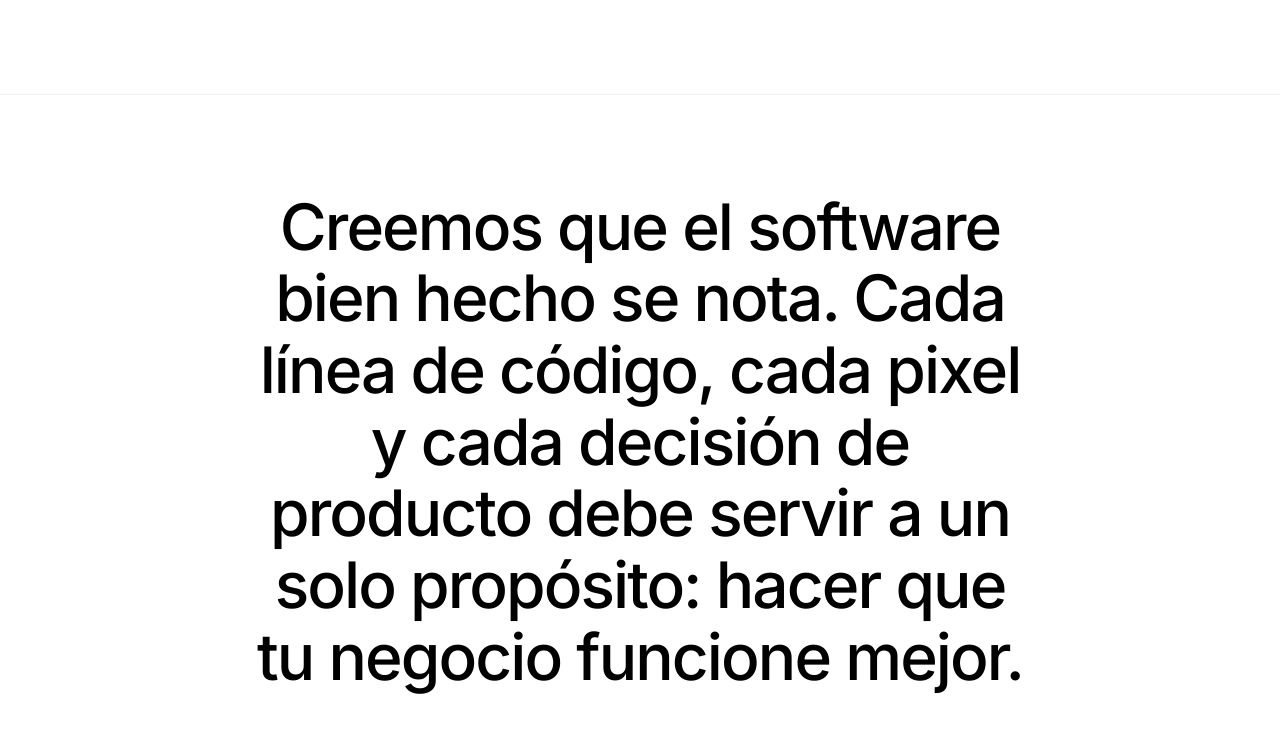
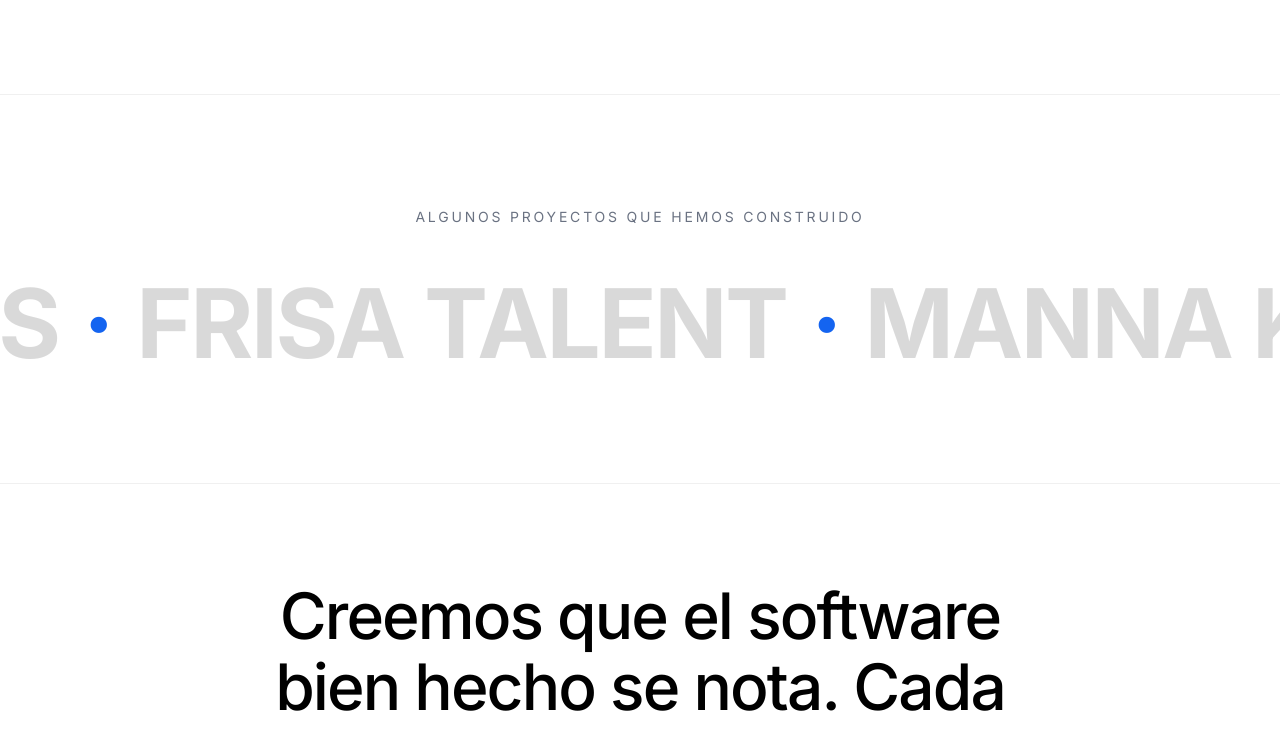
Before and after one commit to Osvaldmtz/nyvox, a Next.js app: page / in a window 1280 px wide. Shown: the part 797-1528 px from the top of the page. Built offline with nearby package versions, Linux system fonts and the light colour scheme.

Commit message:
feat: marquee, testimonios y cursor personalizado

```diff
--- a/app/globals.css
+++ b/app/globals.css
@@ -33,3 +33,36 @@
   line-height: 1.6;
   -webkit-font-smoothing: antialiased;
 }
+
+@keyframes nyvox-marquee {
+  from {
+    transform: translateX(0);
+  }
+  to {
+    transform: translateX(-50%);
+  }
+}
+
+.nyvox-marquee-track {
+  animation: nyvox-marquee 40s linear infinite;
+}
+
+.group:hover .nyvox-marquee-track {
+  animation-play-state: paused;
+}
+
+@media (min-width: 768px) {
+  body {
+    cursor: none;
+  }
+
+  body a,
+  body button,
+  body input,
+  body textarea,
+  body select,
+  body [role="button"],
+  body .cursor-pointer {
+    cursor: none;
+  }
+}
--- a/app/layout.tsx
+++ b/app/layout.tsx
@@ -1,3 +1,4 @@
+import { CustomCursor } from "@/components/ui/CustomCursor";
 import { SmoothScroll } from "@/components/ui/SmoothScroll";
 import { WhatsAppButton } from "@/components/ui/WhatsAppButton";
 import { Analytics } from "@vercel/analytics/next";
@@ -83,6 +84,7 @@
   return (
     <html lang="es" className={`${inter.variable} h-full antialiased`}>
       <body className="min-h-full bg-white text-nyvox-black">
+        <CustomCursor />
         <SmoothScroll>{children}</SmoothScroll>
         <WhatsAppButton />
         <Analytics />
--- a/app/page.tsx
+++ b/app/page.tsx
@@ -4,8 +4,10 @@
 import { Header } from "@/components/Header";
 import { Hero } from "@/components/Hero";
 import { Manifesto } from "@/components/Manifesto";
+import { Marquee } from "@/components/Marquee";
 import { Process } from "@/components/Process";
 import { Services } from "@/components/Services";
+import { Testimonials } from "@/components/Testimonials";
 import { Work } from "@/components/Work";
 
 export default function Home() {
@@ -14,9 +16,11 @@
       <Header />
       <main className="bg-white">
         <Hero />
+        <Marquee />
         <Manifesto />
         <Services />
         <Work />
+        <Testimonials />
         <Process />
         <About />
         <Contact />
--- /dev/null
+++ b/components/Marquee.tsx
@@ -0,0 +1,57 @@
+"use client";
+
+const NAMES = [
+  "KALYO",
+  "COLORIS",
+  "FRISA TALENT",
+  "MANNA KID",
+  "VÉRTICE BUILD",
+  "NUVO PAY",
+  "MESA QUINCE",
+] as const;
+
+function MarqueeRow({ suffix }: { suffix: string }) {
+  return (
+    <>
+      {NAMES.map((name) => (
+        <span
+          key={`${suffix}-${name}`}
+          className="inline-flex shrink-0 items-center whitespace-nowrap"
+        >
+          <span className="text-5xl font-bold tracking-tight text-black/15 md:text-7xl lg:text-8xl">
+            {name}
+          </span>
+          <span
+            className="mx-4 text-5xl font-bold tracking-tight text-[#1464F0] md:mx-5 md:text-7xl lg:mx-6 lg:text-8xl"
+            aria-hidden
+          >
+            ·
+          </span>
+        </span>
+      ))}
+    </>
+  );
+}
+
+export function Marquee() {
+  return (
+    <section
+      className="group border-b border-black/[0.06] bg-white py-20 md:py-28"
+      aria-label="Proyectos destacados"
+    >
+      <p className="px-6 text-center text-xs uppercase tracking-[0.2em] text-gray-500 md:text-sm">
+        Algunos proyectos que hemos construido
+      </p>
+      <div className="relative mt-10 overflow-hidden md:mt-12">
+        <div className="nyvox-marquee-track flex w-max whitespace-nowrap">
+          <div className="flex shrink-0 items-center">
+            <MarqueeRow suffix="a" />
+          </div>
+          <div className="flex shrink-0 items-center" aria-hidden>
+            <MarqueeRow suffix="b" />
+          </div>
+        </div>
+      </div>
+    </section>
+  );
+}
--- /dev/null
+++ b/components/Testimonials.tsx
@@ -0,0 +1,65 @@
+"use client";
+
+import { motion } from "framer-motion";
+
+const ease = [0.22, 1, 0.36, 1] as const;
+
+const testimonials = [
+  {
+    quote:
+      "Nyvox entendió nuestro problema en una sola llamada. En tres meses tuvimos algo mejor de lo que habíamos imaginado.",
+    author: "Samuel Chin",
+    role: "Director, Coloris México",
+  },
+  {
+    quote:
+      "Como psicóloga, valoro que el equipo de Nyvox haya estudiado mi trabajo antes de proponer soluciones. Es raro encontrar eso.",
+    author: "Regina M.",
+    role: "Psicóloga clínica, beta Kalyo",
+  },
+  {
+    quote:
+      "Su proceso es claro y sin sorpresas. Saben lo que hacen y lo demuestran iteración tras iteración.",
+    author: "Ilse Vieyra",
+    role: "Frisa Consultoría",
+  },
+] as const;
+
+export function Testimonials() {
+  return (
+    <section
+      id="testimonios"
+      className="border-b border-black/[0.06] bg-white px-8 py-32 md:px-16"
+    >
+      <div className="mx-auto max-w-7xl">
+        <header className="mb-20 text-center">
+          <p className="text-sm uppercase tracking-[0.2em] text-gray-500">
+            Testimonios
+          </p>
+          <h2 className="mx-auto mt-6 max-w-3xl text-4xl font-bold tracking-tight text-nyvox-black md:text-6xl">
+            Lo que dicen quienes ya trabajaron con nosotros.
+          </h2>
+        </header>
+
+        <div className="grid grid-cols-1 gap-16 md:grid-cols-3 md:gap-12 lg:gap-16">
+          {testimonials.map((item, index) => (
+            <motion.article
+              key={item.author}
+              initial={{ opacity: 0, y: 30 }}
+              whileInView={{ opacity: 1, y: 0 }}
+              viewport={{ once: true }}
+              transition={{ duration: 0.55, delay: index * 0.15, ease }}
+            >
+              <p className="text-xl font-medium leading-relaxed tracking-tight text-black md:text-2xl">
+                {item.quote}
+              </p>
+              <div className="my-8 h-px w-12 bg-gray-300" />
+              <p className="text-base font-semibold text-black">{item.author}</p>
+              <p className="mt-1 text-sm text-gray-500">{item.role}</p>
+            </motion.article>
+          ))}
+        </div>
+      </div>
+    </section>
+  );
+}
--- /dev/null
+++ b/components/ui/CustomCursor.tsx
@@ -0,0 +1,66 @@
+"use client";
+
+import {
+  motion,
+  useMotionValue,
+  useSpring,
+  useTransform,
+} from "framer-motion";
+import { useEffect, useState } from "react";
+
+const springConfig = { stiffness: 200, damping: 25 };
+
+export function CustomCursor() {
+  const [active, setActive] = useState(false);
+
+  const mouseX = useMotionValue(0);
+  const mouseY = useMotionValue(0);
+  const smoothX = useSpring(mouseX, springConfig);
+  const smoothY = useSpring(mouseY, springConfig);
+  const size = useSpring(12, springConfig);
+
+  const left = useTransform([smoothX, size], ([x, s]) => (x as number) - (s as number) / 2);
+  const top = useTransform([smoothY, size], ([y, s]) => (y as number) - (s as number) / 2);
+
+  useEffect(() => {
+    const mq = window.matchMedia("(min-width: 768px)");
+    if (!mq.matches) {
+      return undefined;
+    }
+
+    setActive(true);
+
+    const onMove = (e: MouseEvent) => {
+      mouseX.set(e.clientX);
+      mouseY.set(e.clientY);
+    };
+
+    const onOver = (e: MouseEvent) => {
+      const t = e.target as HTMLElement | null;
+      const el = t?.closest?.(
+        'a, button, [role="button"], input, textarea, select, .cursor-pointer',
+      );
+      size.set(el ? 60 : 12);
+    };
+
+    window.addEventListener("mousemove", onMove);
+    document.addEventListener("mouseover", onOver, true);
+
+    return () => {
+      window.removeEventListener("mousemove", onMove);
+      document.removeEventListener("mouseover", onOver, true);
+    };
+  }, [mouseX, mouseY, size]);
+
+  if (!active) {
+    return null;
+  }
+
+  return (
+    <motion.div
+      className="pointer-events-none fixed left-0 top-0 z-[9999] rounded-full bg-black mix-blend-difference"
+      style={{ left, top, width: size, height: size }}
+      aria-hidden
+    />
+  );
+}
```
